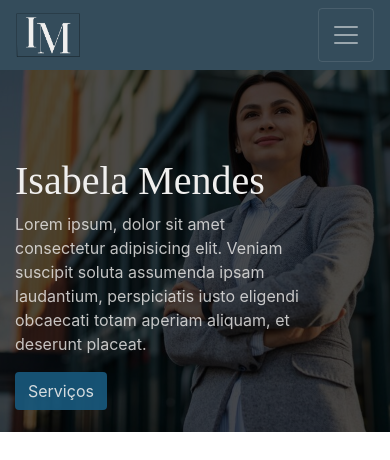
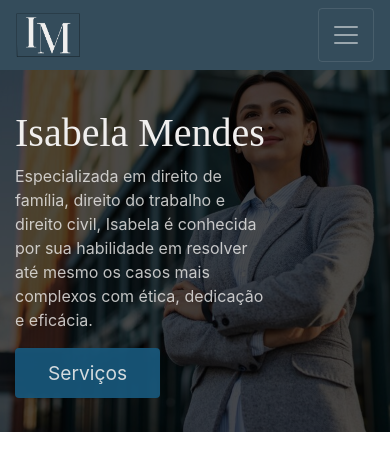
Before and after one commit to pamellafreitas/projeto-advogada, a plain HTML site: page index.html in a window 390 px wide. Shown: the top 460 px of the page. Drawn offline with nearby package versions, Linux system fonts and the light colour scheme.

Commit message:
Adicionando novos recursos ao projeto

```diff
--- a/index.html
+++ b/index.html
@@ -5,8 +5,8 @@
   <meta name="viewport" content="width=device-width, initial-scale=1.0">
   <title>Isabela Mendes - Advogada</title>
   <!-- Link para o CSS do Bootstrap -->
+  <head>
   <link href="https://maxcdn.bootstrapcdn.com/bootstrap/4.5.2/css/bootstrap.min.css" rel="stylesheet">
-  <head>
     <link rel="stylesheet" href="https://cdnjs.cloudflare.com/ajax/libs/animate.css/4.1.1/animate.min.css" />
   </head>
   <link rel="stylesheet" href="style.css">
@@ -54,8 +54,7 @@
       <div class="content-home container">
         <h3>Advogada,</h3>
         <h1>Isabela Mendes</h1>
-        <p>Lorem ipsum, dolor sit amet consectetur adipisicing elit. Veniam suscipit soluta assumenda ipsam laudantium,
-          perspiciatis iusto eligendi obcaecati totam aperiam aliquam, et deserunt placeat.</p>
+        <p>Especializada em direito de família, direito do trabalho e direito civil, Isabela é conhecida por sua habilidade em resolver até mesmo os casos mais complexos com ética, dedicação e eficácia.</p>
         <button type="button" class="btn">Serviços</button>
       </div>
     </div>
--- a/style.css
+++ b/style.css
@@ -47,7 +47,7 @@
 }
 
 .content-home {
-  margin-top: 12rem;
+  margin-top: 9rem;
   animation: fadeIn ease-in 1s forwards;
 }
 
@@ -62,6 +62,7 @@
 
 .home p {
   width: 50%;
+  font-size: 1.5rem;
   color: #f0efee;
   opacity: 0.8;
 }
@@ -241,6 +242,11 @@ svg:hover path {
   padding-top: 8rem;
 }
 
+.btn {
+  padding: 0.6rem 2rem;
+  font-size: 1.2rem;
+}
+
 @media screen and (max-width: 800px) {
   .sobre h2 {
     padding-top: 2.5rem;
@@ -255,7 +261,7 @@ svg:hover path {
   }
 
   .content-home {
-    margin-top: 5rem;
+    margin-top: -3rem;
     animation: fadeIn ease-in 1s forwards;
   }
 
@@ -271,7 +277,7 @@ svg:hover path {
   }
 
   .home p {
-    width: 80%;
+    width: 70%;
     color: #f0efee;
     opacity: 0.8;
   }
@@ -289,4 +295,12 @@ svg:hover path {
   .blockquote {
     padding-top: 2rem;
   }
+
+  .content-home {
+    margin-top: 2rem;
+  }
+
+  .home p {
+    font-size: 1rem;
+  }
 }
```
